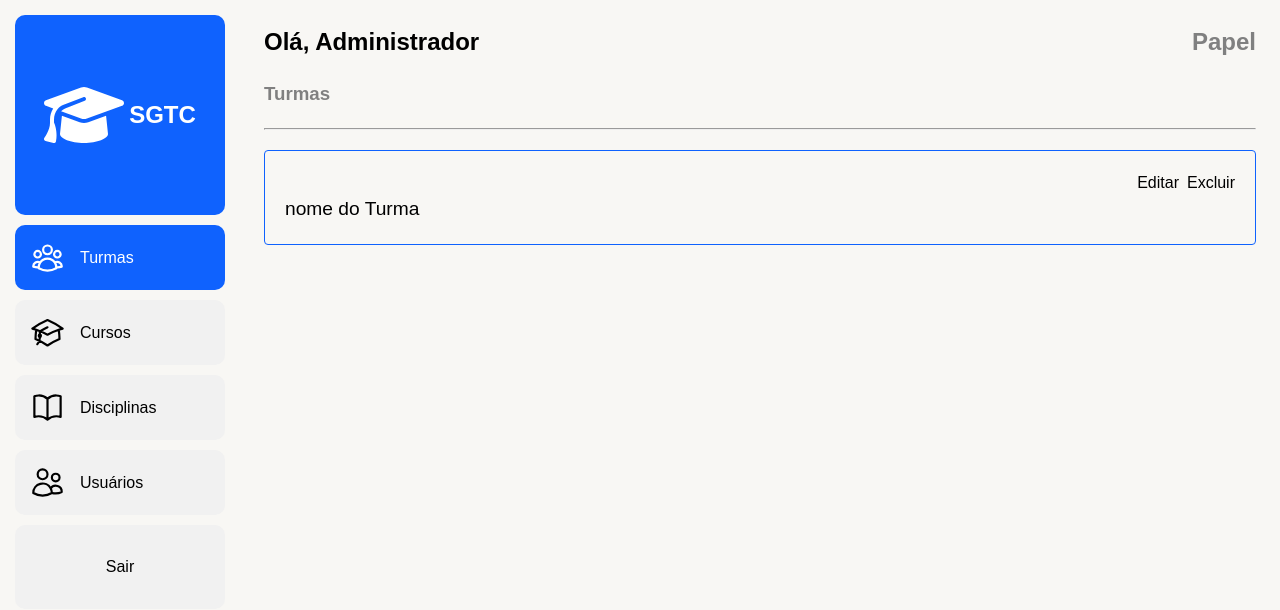
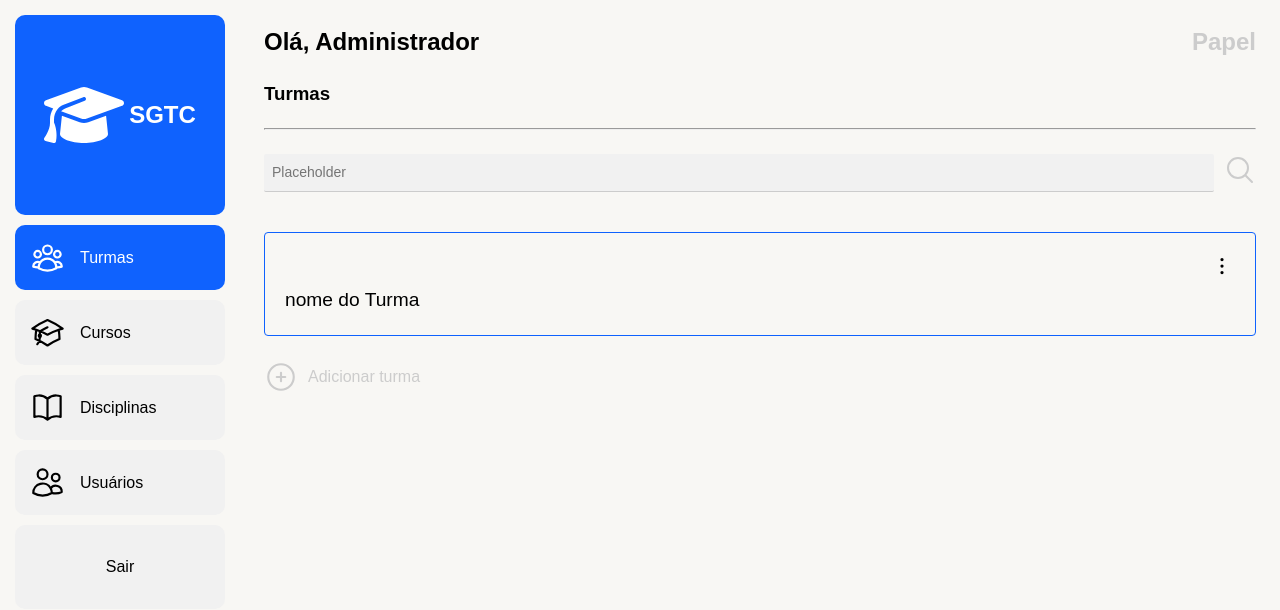
Before and after one commit to Projeto-integrador-ADS-AMS-2024/gerenciamento-trabalhos-de-conclusao, a Vue app in the folder web/: page / in a window 1280 px wide. Shown: the top 610 px of the page. Built offline with nearby package versions, Linux system fonts and the light colour scheme.

Commit message:
Refactor Design and New Components

```diff
--- a/web/src/components/card/Card.vue
+++ b/web/src/components/card/Card.vue
@@ -26,11 +26,17 @@
             <div class="card">
                 <div class="div-funcoes-card">
                     <button>
+                        <svg xmlns="http://www.w3.org/2000/svg" fill="none" viewBox="0 0 24 24" stroke-width="1.5" stroke="currentColor" class="size-6">
+                            <path stroke-linecap="round" stroke-linejoin="round" d="M12 6.75a.75.75 0 1 1 0-1.5.75.75 0 0 1 0 1.5ZM12 12.75a.75.75 0 1 1 0-1.5.75.75 0 0 1 0 1.5ZM12 18.75a.75.75 0 1 1 0-1.5.75.75 0 0 1 0 1.5Z" />
+                        </svg>
+                    </button>
+
+                    <!-- <button>
                         <router-link :to=routeEdit class="router-link">Editar</router-link>
                     </button>
                     <button>
                         <router-link :to=routeDelete class="router-link">Excluir</router-link>
-                    </button>
+                    </button> -->
                 </div>
                 <div class="div-info">
                     <!-- <svg role="img" xmlns="http://www.w3.org/2000/svg" fill="none" viewBox="0 0 24 24" stroke-width="1.5" stroke="currentColor" class="size-6">
@@ -62,6 +68,7 @@
         border: 1px solid #0F62FE;
         flex-direction: column;
         padding: 20px;
+        margin-bottom: 24px;
 
 
         .div-info {
@@ -90,5 +97,10 @@
         display: flex;
         gap: 0.5rem;
         justify-content: flex-end;
+
+        svg{
+            width: 26px;
+            height: auto;
+        }
     }
 </style>
--- /dev/null
+++ b/web/src/components/util/ButtonAdd.vue
@@ -0,0 +1,35 @@
+<template>
+    <button>
+        <div>
+            <svg xmlns="http://www.w3.org/2000/svg" fill="none" viewBox="0 0 24 24" stroke-width="1.5" stroke="currentColor" class="size-6">
+                <path stroke-linecap="round" stroke-linejoin="round" d="M12 9v6m3-3H9m12 0a9 9 0 1 1-18 0 9 9 0 0 1 18 0Z" />
+            </svg>
+            <slot />
+        </div>
+    </button>
+</template>
+
+<script>
+    export default {
+
+    }
+</script>
+
+<style scoped>
+    button{
+        color: #ccc;
+        div{
+            display: flex;
+            align-items: center;
+            gap: 10px;
+
+            svg{
+                width: 34px;
+                height: auto;
+            }
+        }
+    }
+    button:hover{
+        color: black;
+    }
+</style>
--- a/web/src/components/util/PageId.vue
+++ b/web/src/components/util/PageId.vue
@@ -21,7 +21,7 @@ export default {
 
     }
     h3{
-        color: gray;
+        color: black;
         margin-bottom: 20px;
     }
 </style>
--- /dev/null
+++ b/web/src/components/util/SearchField.vue
@@ -0,0 +1,61 @@
+<template>
+    <div class="div-filtro">
+        <input :name="id" :id="id" :placeholder="placeholder"
+        />
+        <div class="div-icon-pesquisa">
+            <svg role="img" xmlns="http://www.w3.org/2000/svg" fill="none" viewBox="0 0 24 24" stroke-width="1.5" stroke="currentColor" class="size-6">
+                <title>Icone de uma bússola</title>
+                <path stroke-linecap="round" stroke-linejoin="round" d="m21 21-5.197-5.197m0 0A7.5 7.5 0 1 0 5.196 5.196a7.5 7.5 0 0 0 10.607 10.607Z" />
+            </svg>
+        </div>
+    </div>
+</template>
+
+
+<script>
+    export default {
+        props:{
+            id:{
+                type: String,
+                default: 'id_search'
+            },
+            placeholder:{
+                type: String,
+                default: 'Placeholder'
+            }
+        }
+    }
+</script>
+
+<style>
+    input{
+        border-bottom: 1px solid #ccc;
+        padding: 8px;
+        background-color: #f1f1f1;
+        border-radius: 2px;
+        font-size: 14px;
+        width: 100%;
+        margin-top: 4px;
+        color: black;
+        margin-bottom: 20px;
+    }
+
+    .div-filtro {
+        display: flex;
+        width: 100%;
+        gap: 10px;
+        align-items: center;
+        justify-items: center;
+
+        img, svg {
+            width: 32px;
+            height: auto;
+            color: #ccc;
+        }
+
+        .div-icon-pesquisa{
+            margin-bottom: 15px;
+        }
+    }
+
+</style>
--- a/web/src/components/util/Welcome.vue
+++ b/web/src/components/util/Welcome.vue
@@ -29,6 +29,6 @@ export default {
     }
 
     .h2-role{
-        color: gray;
+        color: #ccc;
     }
 </style>
--- a/web/src/style.css
+++ b/web/src/style.css
@@ -204,22 +204,6 @@ body{
 }
 
 
-.div-filtro {
-  display: flex;
-  width: 100%;
-  gap: 10px;
-  align-items: center;
-  justify-items: center;
-
-  img, svg {
-    width: 36px;
-    height: auto;
-  }
-
-  .div-icon-pesquisa{
-    margin-bottom: 15px;
-  }
-}
 
 
 /* Cadastrar Curso
--- a/web/src/views/Home.vue
+++ b/web/src/views/Home.vue
@@ -2,13 +2,15 @@
     import Welcome from '@/components/util/Welcome.vue';
     import Card from '@/components/card/Card.vue';
     import PageId from '@/components/util/PageId.vue';
+    import ButtonAdd from '@/components/util/ButtonAdd.vue';
+    import SearchField from '@/components/util/SearchField.vue';
 
     export default {
         name: 'Home',
-        components: {Welcome, Card, PageId},
+        components: {Welcome, Card, PageId, ButtonAdd, SearchField},
         data(){
             return{
-
+                labelBtnAdd: 'Adicionar turma'
             }
         }
     }
@@ -25,12 +27,21 @@
             <PageId label="Turmas" />
         </div>
         <div>
+            <SearchField />
+        </div>
+        <div>
             <Card
                 name="nome do Turma"
                 routeCard="/visualizarTurma"
                 routeEdit="/editarTurma"
                 routeDelete="/delete"
             />
+
+            <ButtonAdd
+
+            >
+                {{labelBtnAdd}}
+            </ButtonAdd>
         </div>
     </div>
 </template>
--- a/web/src/views/cursos/Cursos.vue
+++ b/web/src/views/cursos/Cursos.vue
@@ -1,13 +1,14 @@
 <script>
     import Card from '@/components/card/Card.vue';
+    import ButtonAdd from '@/components/util/ButtonAdd.vue';
     import PageId from '@/components/util/PageId.vue';
 
     export default {
         name: 'Cursos',
-        components: {Card, PageId},
+        components: {Card, PageId, ButtonAdd},
         data(){
             return{
-
+                labelBtnAdd: "Adicionar curso"
             }
         }
     }
@@ -27,6 +28,12 @@
                 routeEdit="/editarCurso"
                 routeDelete="/delete"
             />
+
+            <ButtonAdd
+
+            >
+                {{labelBtnAdd}}
+            </ButtonAdd>
         </div>
     </div>
 
--- a/web/src/views/disciplinas/Disciplinas.vue
+++ b/web/src/views/disciplinas/Disciplinas.vue
@@ -1,13 +1,14 @@
 <script>
     import Card from '@/components/card/Card.vue';
+    import ButtonAdd from '@/components/util/ButtonAdd.vue';
     import PageId from '@/components/util/PageId.vue';
 
     export default {
         name: 'Disciplinas',
-        components: {Card, PageId},
+        components: {Card, PageId, ButtonAdd},
         data(){
             return{
-
+                labelBtnAdd: "Adicionar disciplina"
             }
         }
     }
@@ -27,6 +28,12 @@
                 routeEdit="/editarDisciplinas"
                 routeDelete="/delete"
             />
+
+            <ButtonAdd
+
+            >
+                {{labelBtnAdd}}
+            </ButtonAdd>
         </div>
     </div>
 
```
